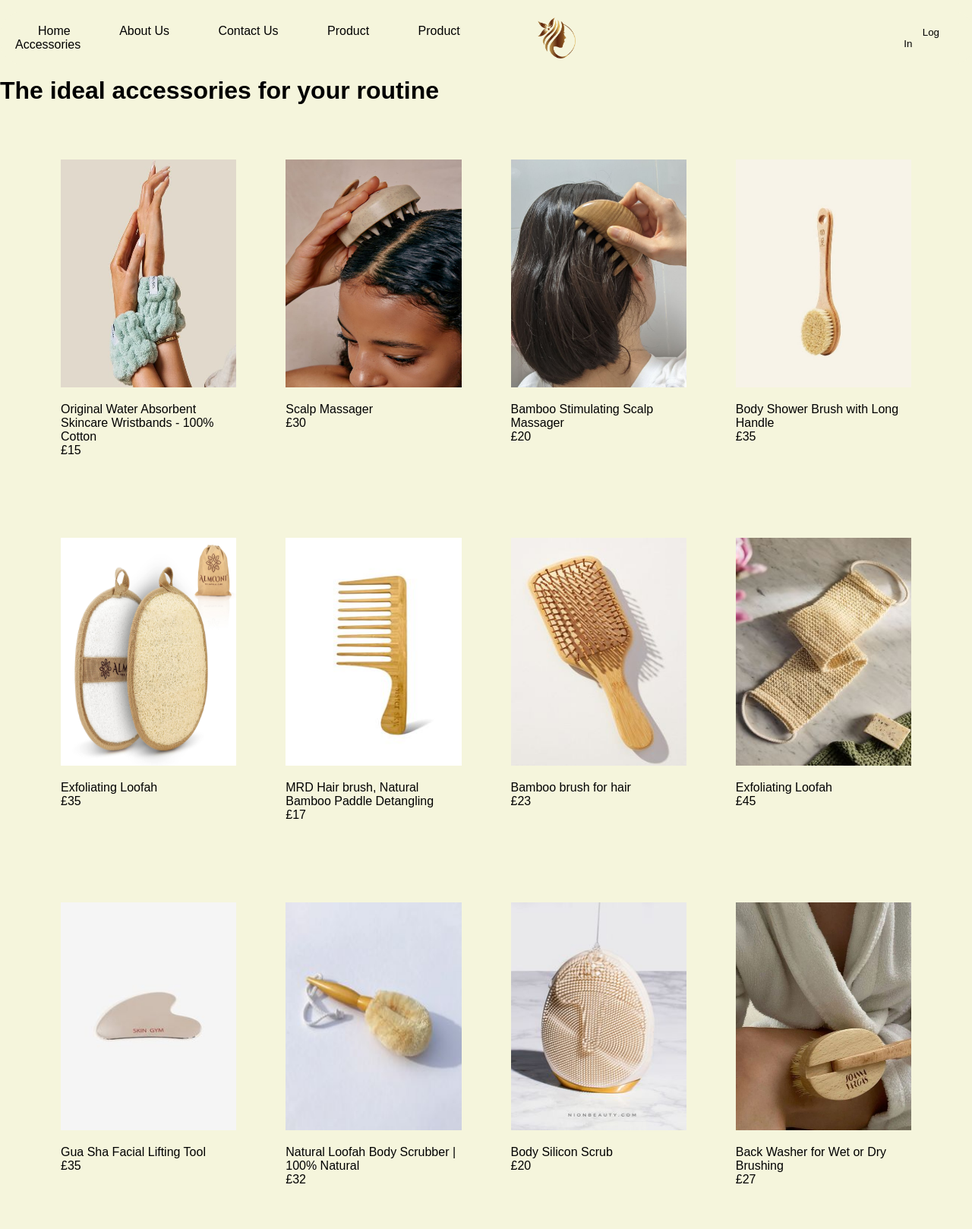
After one commit to EniKomani/SkinProducts, a PHP site: page /Product_Accessories.html in a window 1280 px wide. The commit adds this page. Shown: the whole page at 76% size. Run offline with PHP 8.4, Linux system fonts and the light colour scheme.

Commit message:
ndryshime ne produkt aksesore

```diff
--- a/About_us.html
+++ b/About_us.html
@@ -13,6 +13,7 @@
             <a href="About_us.html">About Us</a>
             <a href="Contact_us.html">Contact Us</a>
             <a href="Product_us.html">Product</a>
+            <a href="Product_Accessories.html">Product Accessories</a>
         </div>
         <img src="logo.png" alt="logo" class="logo">
         <button class="login_btn"><a href="loginform.html">Log In</a></button>
--- a/Contact_us.html
+++ b/Contact_us.html
@@ -20,6 +20,7 @@
             <a href="About_us.html">About Us</a>
             <a href="Contact_us.html">Contact Us</a>
             <a href="Product_us.html">Product</a>
+            <a href="Product_Accessories.html">Product Accessories</a>
         </div>
         <img src="logo.png" alt="logo" class="logo">
         <button class="login_btn"><a href="loginform.html">Log In</a></button>
--- a/Home.html
+++ b/Home.html
@@ -17,6 +17,7 @@
                     <a href="About_us.html">About Us</a>
                     <a href="Contact_us.html">Contact Us</a>
                     <a href="Product_us.html">Product</a>
+                    <a href="Product_Accessories.html">Product Accessories</a>
                 </div>
                 <img src="logo.png" alt="logo" class="logo">
                 <button class="login_btn"><a href="loginform.html">Log In</a></button>
--- /dev/null
+++ b/Product_Accessories.html
@@ -0,0 +1,99 @@
+<!DOCTYPE html>
+<html lang="en">
+<head>
+    <meta charset="UTF-8">
+    <meta name="viewport" content="width=device-width, initial-scale=1.0">
+    <title>Product Accessories</title>
+    <link rel="stylesheet" href="style.css">
+
+
+</head>
+<body>
+    <nav>
+        <div class="left_links">
+            <a href="home.html">Home</a>
+            <a href="About_us.html">About Us</a>
+            <a href="Contact_us.html">Contact Us</a>
+            <a href="Product_us.html">Product</a>
+            <a href="Product_Accessories.html">Product Accessories</a>
+        </div>
+        <img src="logo.png" alt="logo" class="logo">
+        <button class="login_btn"><a href="loginform.html">Log In</a></button>
+    </nav>
+   </div>
+
+<div class="teksti_par">
+    <h1>The ideal accessories for your routine</h1>
+</div>
+
+<div class="row1">
+    <div class="column1">
+        <img src="aksesori 1.jpg" alt="1" style="width: 100%;">
+        <p>Original Water Absorbent Skincare Wristbands - 100% Cotton<br>£15</p>
+
+    </div>
+    <div class="column1">
+        <img src="aksesori 2.jpg" alt="2" style="width: 100%;">
+        <p>Scalp Massager<br>£30</p>
+    </div>
+    <div class="column1">
+        <img src="aksesori 3.jpg" alt="3" style="width: 100%;">
+        <p>Bamboo Stimulating Scalp Massager<br>£20</p>
+    </div>
+    <div class="column1">
+        <img src="aksesori 4.jpg" alt="4" style="width: 100%;">
+        <p>Body Shower Brush with Long Handle<br>£35
+        </p>
+    </div>
+</div>
+
+<div class="row1">
+    <div class="column1">
+        <img src="aksesori 5.jpg" alt="5" style="width: 100%">
+        <p>Exfoliating Loofah<br>£35</p>
+     </div>
+     <div class="column1">
+        <img src="aksesori 6.jpg" alt="6" style="width: 100%">
+        <p>MRD Hair brush, Natural Bamboo Paddle Detangling<br>£17</p>
+     </div>
+     <div class="column1">
+        <img src="aksesori 7.jpg" alt="7" style="width: 100%">
+        <p>Bamboo brush for hair<br>£23</p>
+     </div>
+     <div class="column1">
+        <img src="aksesori 9.jpg" alt="9" style="width: 100%">
+        <p>Exfoliating Loofah<br>£45</p>
+     </div>
+
+</div>
+
+<div class="row1">
+    <div class="column1">
+        <img src="aksesori 14.jpg" alt="14" style="width: 100%">
+        <p>Gua Sha Facial Lifting Tool<br>£35</p>
+     </div>
+     <div class="column1">
+        <img src="aksesori 11.jpg" alt="11" style="width: 100%">
+        <p>Natural Loofah Body Scrubber | 100% Natural<br>£32</p>
+     </div>
+     <div class="column1">
+        <img src="aksesori 12.jpg" alt="12" style="width: 100%">
+        <p>Body Silicon Scrub<br>£20</p>
+     </div>
+     <div class="column1">
+        <img src="aksesori 13.jpg" alt="13" style="width: 100%">
+        <p>Back Washer for Wet or Dry Brushing<br>£27</p>
+     </div>
+
+</div>
+
+
+
+
+
+
+
+
+
+</body>
+</html>
--- a/Product_us.html
+++ b/Product_us.html
@@ -15,6 +15,7 @@
             <a href="About_us.html">About Us</a>
             <a href="Contact_us.html">Contact Us</a>
             <a href="Product_us.html">Product</a>
+            <a href="Product_Accessories.html">Product Accessories</a>
         </div>
         <img src="logo.png" alt="logo" class="logo">
         <button class="login_btn"><a href="loginform.html">Log In</a></button>
--- a/style.css
+++ b/style.css
@@ -135,11 +135,11 @@ nav a:hover{
 /*contact us ------------*/
 
 .container1 {
-    padding: 20px;
+    padding: 100px;
     background-color:transparent; /* Transparent background */
     border-radius: 10px;
     max-width: 600px;
-    margin: 20px auto;
+    margin: 30px auto;
     box-shadow: 0px 4px 6px rgba(0, 0, 0, 0.1); /* Adding subtle shadow */
     backdrop-filter: blur(10px); /* Blur effect behind the form */
 }
@@ -321,3 +321,34 @@ nav a:hover{
    padding: 30px;
    display: inline-flex;
 }
+
+/*product accessories*/
+
+.teksti_par {
+    padding-top: 30px;
+    padding-right: 50px;
+    margin-top: 50px;
+    white-space: normal; /* Normalizimi i hapësirës */
+    max-width: 90%; /* Kufizimi i gjerësisë për të mos kaluar jashtë */
+}
+
+
+.column1{
+    width: 20.33%;
+    padding: 30px;
+    flex: 1;
+    display: inline-block;
+    justify-content: center;
+}
+.column1 img{
+    height: 300px;
+}
+.row1{
+    display:flex;
+    justify-content: center;
+    gap:5px;
+    padding-right: 50px;
+    padding-left: 50px;
+    padding-top: 20px;
+    padding-bottom: 10px;
+}
```
Also changed, not shown: aksesori 1.jpg (added), aksesori 10.jpg (added), aksesori 11.jpg (added), aksesori 12.jpg (added), aksesori 13.jpg (added), aksesori 14.jpg (added), aksesori 2.jpg (added), aksesori 3.jpg (added), aksesori 4.jpg (added), aksesori 5.jpg (added), aksesori 6.jpg (added), aksesori 7.jpg (added), aksesori 9.jpg (added).
